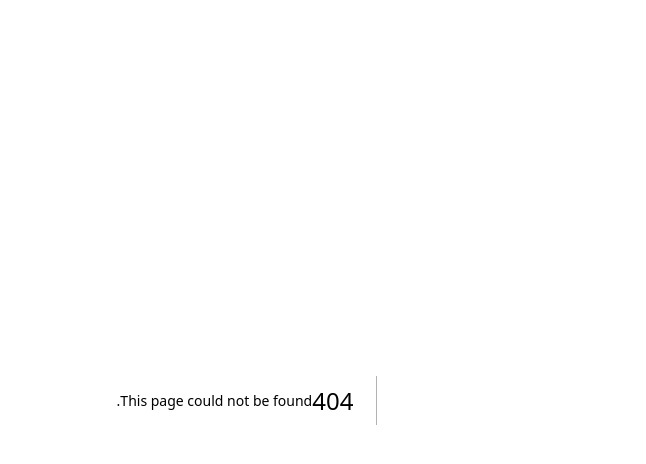
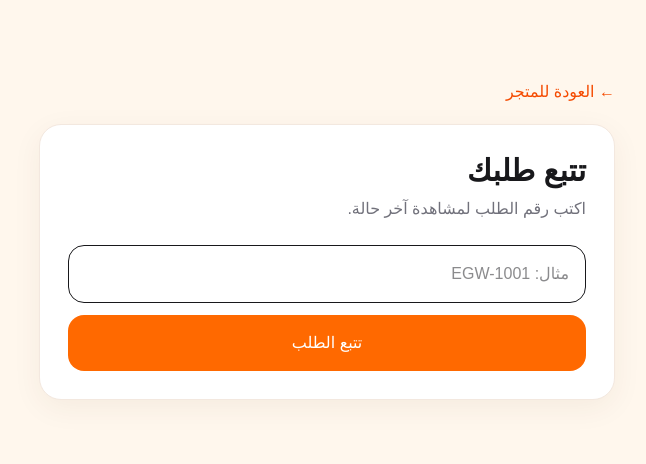
Before and after one commit to u23770/elgewaliy-center-, a Next.js app: page /track in a window 1280 px wide. Before the commit this address had no page. Shown: the top 464 px of the page, without its empty margins (425-1071 px from the left). Built offline with nearby package versions, Linux system fonts and the light colour scheme.

Commit message:
feat: add Elgewaliy app/track/page.tsx

```diff
--- /dev/null
+++ b/app/track/page.tsx
@@ -0,0 +1,5 @@
+"use client";
+import {useState} from "react";
+const labels={new:"تم استلام الطلب",preparing:"جاري التجهيز",shipped:"خرج للتوصيل",delivered:"تم التوصيل",cancelled:"ملغي"} as const;
+export default function Track(){const [id,setId]=useState("");const [status,setStatus]=useState<keyof typeof labels|null>(null);
+return <main className="min-h-screen bg-orange-50 p-4"><div className="mx-auto max-w-xl py-16"><a href="/" className="text-orange-600">← العودة للمتجر</a><div className="card mt-5 p-7"><h1 className="text-3xl font-black">تتبع طلبك</h1><p className="mt-2 text-zinc-500">اكتب رقم الطلب لمشاهدة آخر حالة.</p><input value={id} onChange={e=>setId(e.target.value)} placeholder="مثال: EGW-1001" className="mt-6 w-full rounded-2xl border p-4"/><button onClick={()=>setStatus(id? "preparing":null)} className="mt-3 w-full rounded-2xl bg-orange-500 py-4 font-black text-white">تتبع الطلب</button>{status&&<div className="mt-7 rounded-2xl bg-orange-50 p-5"><div className="text-sm text-zinc-500">الطلب {id}</div><div className="mt-2 text-2xl font-black text-orange-600">{labels[status]}</div><div className="mt-4 h-2 rounded-full bg-orange-100"><div className="h-2 w-1/2 rounded-full bg-orange-500"/></div></div>}</div></div></main>}
```
